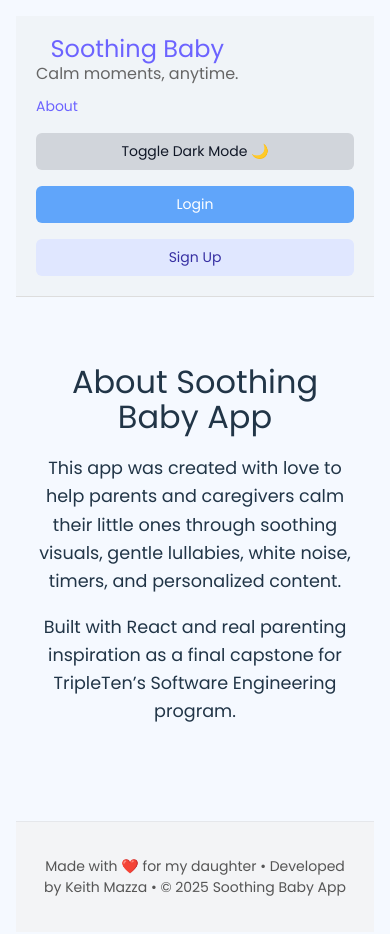
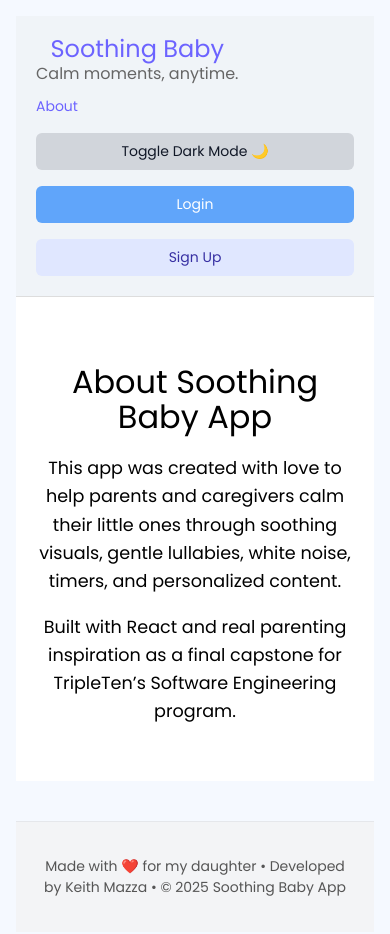
Before and after one commit to kmazza-hub/soothing-baby-app, a React (Vite) app: page /about in a window 390 px wide. Shown: the top 934 px of the page. Built offline with nearby package versions, Linux system fonts and the light colour scheme; no server answers.

Commit message:
update about css in mobil

```diff
--- a/src/pages/AboutPage.css
+++ b/src/pages/AboutPage.css
@@ -5,6 +5,8 @@
   max-width: 800px;
   margin: 0 auto;
   text-align: center;
+  color: black !important;
+  background-color: white !important;
 }
 
 .about-page__title {
@@ -17,3 +19,16 @@
   line-height: 1.6;
   margin-bottom: 16px;
 }
+
+@media (max-width: 600px) {
+  .about-page {
+    color: black !important;
+    background-color: white !important;
+  }
+}
+
+/* Optional: Add dark mode override if you're using a class like `dark-mode` */
+.dark-mode .about-page {
+  color: black !important;
+  background-color: white !important;
+}
```
Lines whose indentation alone changed are shown as unchanged.
